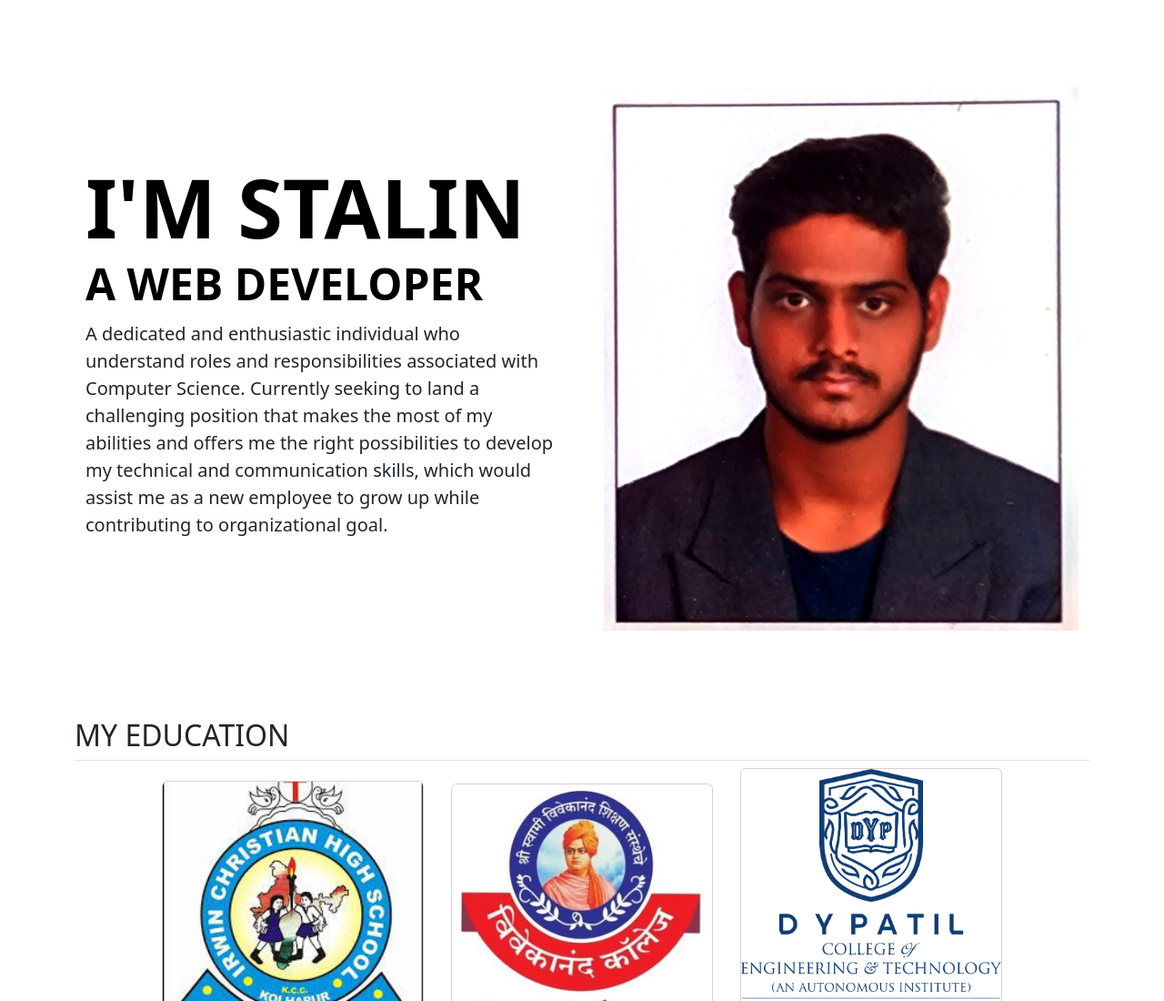
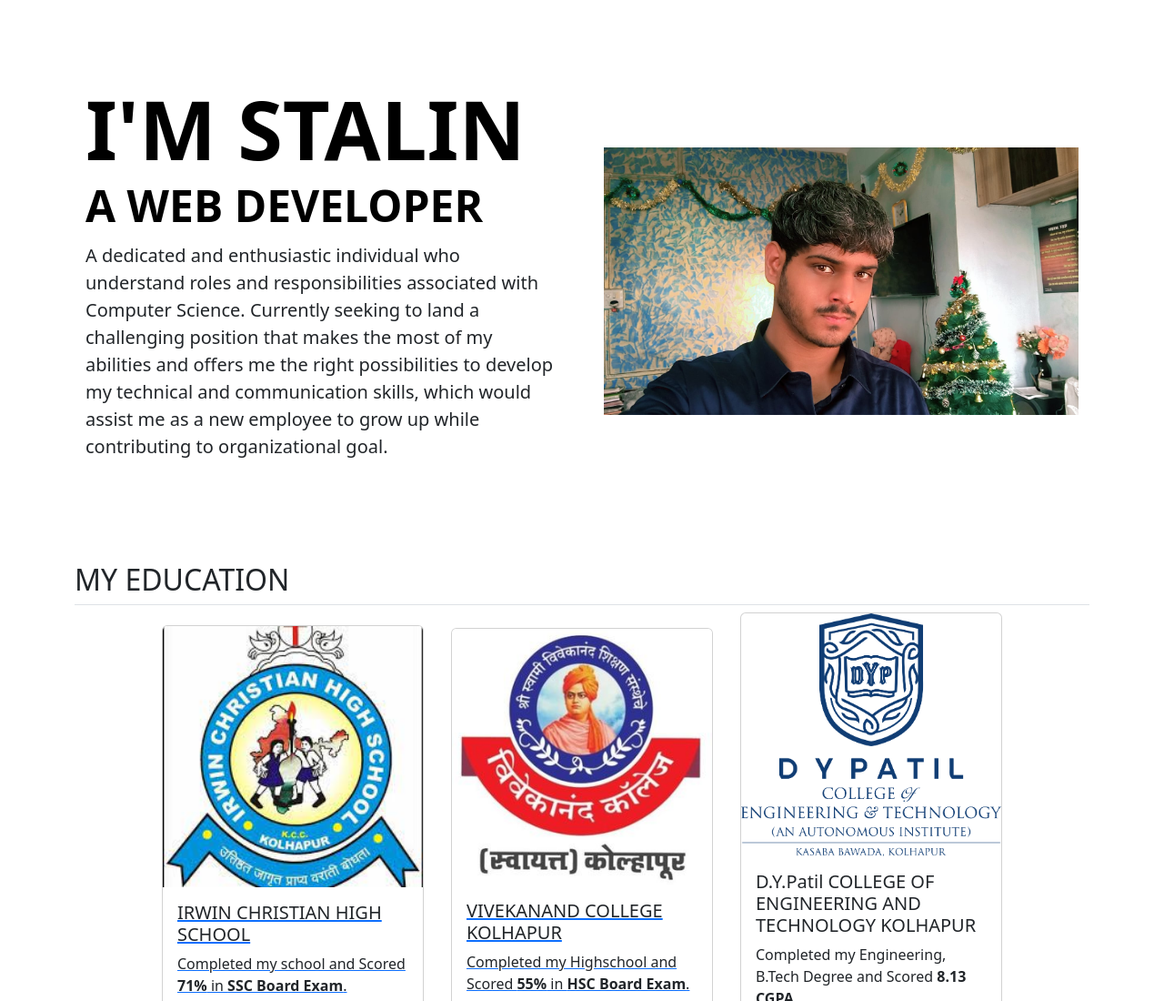
Before and after one commit to Stalin2k1/Portfolio, a plain HTML site: page index.html in a window 1280 px wide. Shown: the top 1100 px of the page at 91% size. Drawn offline with nearby package versions, Linux system fonts and the light colour scheme.

Commit message:
Update index.html

```diff
--- a/index.html
+++ b/index.html
@@ -16,7 +16,7 @@
         <div class="container col-xxl-8 px-4 py-5">
             <div class="row flex-lg-row-reverse align-items-center g-5 py-5">
               <div class="col-10 col-sm-8 col-lg-6">
-                <img src="./images/stalin.jpg" class="d-block mx-lg-auto img-fluid" alt="Stalin Tondale Profile Picture" width="700" height="500" loading="lazy">
+                <img src="./images/stalin2.jpg" class="d-block mx-lg-auto img-fluid" alt="Stalin Tondale Profile Picture" width="700" height="500" loading="lazy">
               </div>
               <div class="col-lg-6">
                 <h1 id="name" class="display-5 fw-bold text-body-emphasis lh-1 mb-3">I'M STALIN</h1>
```
